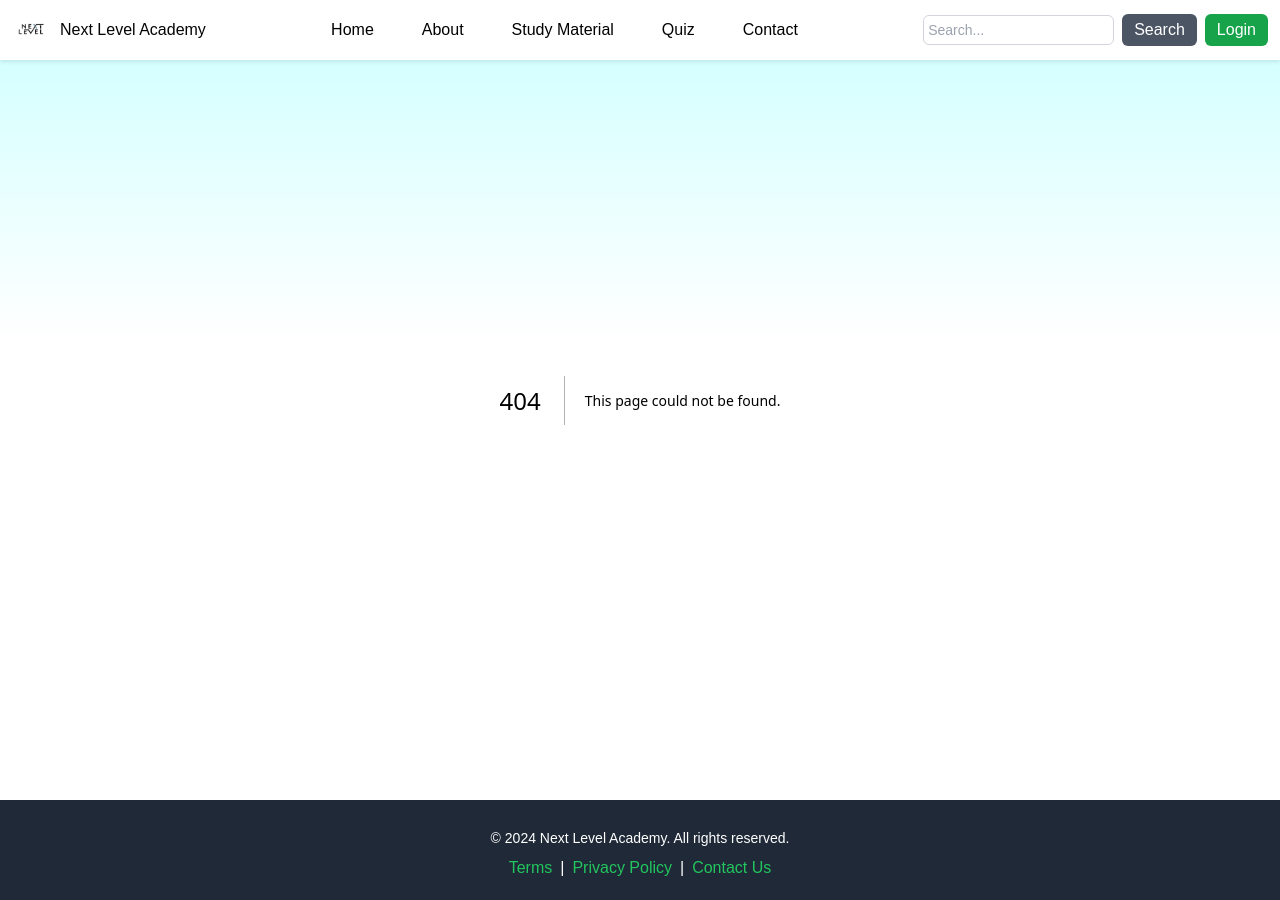
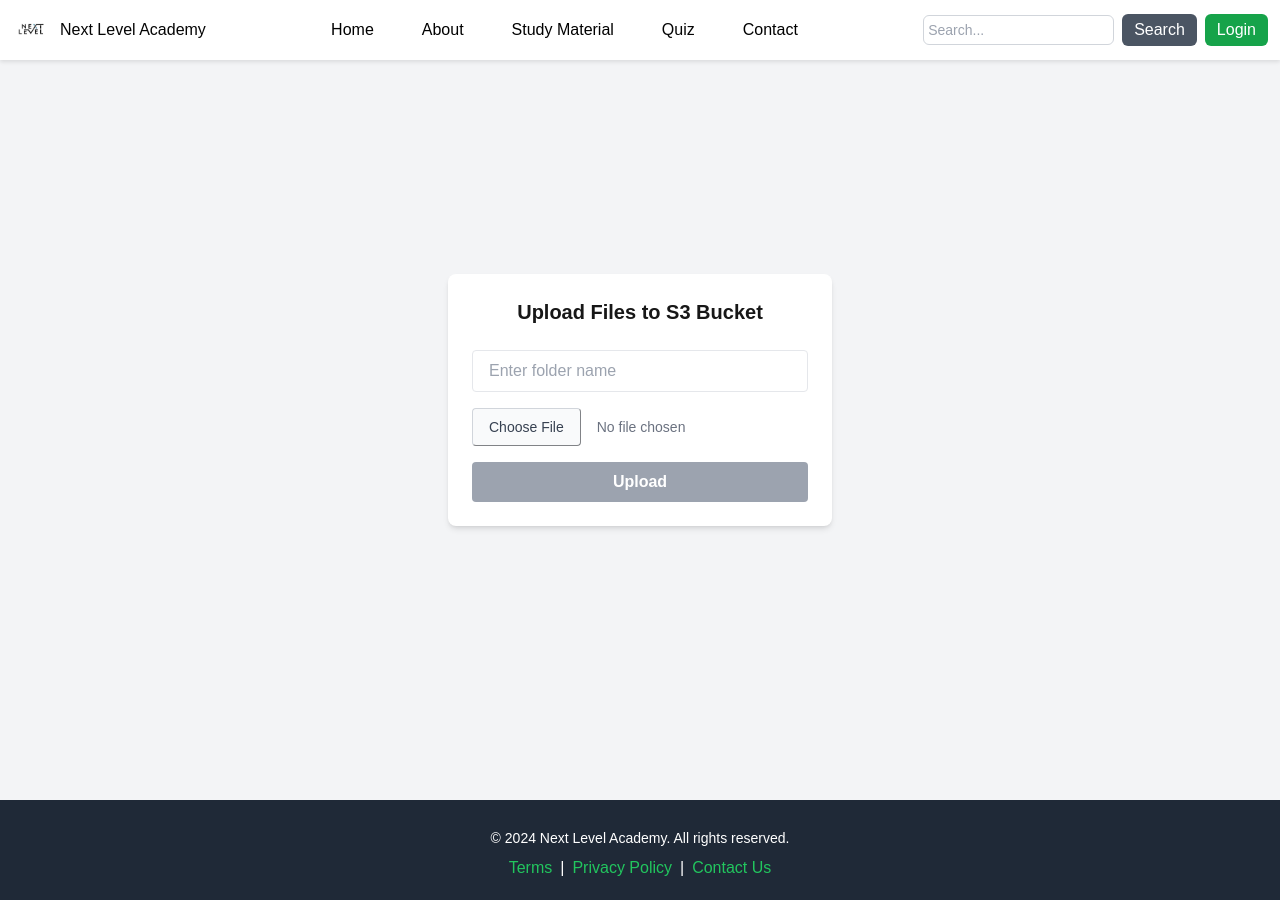
Before and after one commit to mkv4540/nextlevel, a Next.js app in the folder next_level/: page /admin in a window 1280 px wide. Before the commit this address had no page. Built offline with nearby package versions, Linux system fonts and the light colour scheme.

Commit message:
adding admin page

```diff
--- /dev/null
+++ b/next_level/src/app/admin/page.js
@@ -0,0 +1,12 @@
+import React from 'react';
+import AdminCard from '../../components/AdminCard';
+
+const AdminPage = () => {
+  return (
+    <div className="min-h-screen bg-gray-100 flex items-center justify-center">
+      <AdminCard />
+    </div>
+  );
+};
+
+export default AdminPage;
--- /dev/null
+++ b/next_level/src/app/api/upload/route.js
@@ -0,0 +1,71 @@
+import { NextResponse } from "next/server";
+import { S3Client, PutObjectCommand, HeadObjectCommand } from "@aws-sdk/client-s3";
+
+const s3Client = new S3Client({
+  region: "ap-south-1",
+  credentials: {
+    accessKeyId: "AKIAWQUOZH5VCL33PTO6",
+    secretAccessKey: "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",
+  },
+});
+
+async function uploadFileToS3(fileBuffer, fileName, folderName) {
+  const folderPath = `${folderName}/`;
+  const filePath = `${folderPath}${fileName}`;
+
+  // Check if folder exists (optional as S3 doesn't have real folders)
+  try {
+    const command = new HeadObjectCommand({
+      Bucket: "nextlevel-classnotes",
+      Key: folderPath,
+    });
+    await s3Client.send(command);
+  } catch (err) {
+    // Create folder if it doesn't exist
+    if (err.$metadata.httpStatusCode === 404) {
+      const createFolderCommand = new PutObjectCommand({
+        Bucket: "nextlevel-classnotes",
+        Key: folderPath,
+        Body: "",
+      });
+      await s3Client.send(createFolderCommand);
+    } else {
+      throw err;
+    }
+  }
+
+  // Upload file
+  const uploadCommand = new PutObjectCommand({
+    Bucket: "nextlevel-classnotes",
+    Key: filePath,
+    Body: fileBuffer,
+    ContentType: "application/pdf", // Assuming it's a PDF file
+  });
+
+  await s3Client.send(uploadCommand);
+  return filePath;
+}
+
+export async function POST(request) {
+  try {
+    const formData = await request.formData();
+    const file = formData.get("file");
+    const folderName = formData.get("folderName");
+
+    if (!file || !folderName) {
+      return NextResponse.json(
+        { error: "Both file and folder name are required" },
+        { status: 400 }
+      );
+    }
+
+    const fileBuffer = Buffer.from(await file.arrayBuffer());
+    const fileName = file.name;
+    const filePath = await uploadFileToS3(fileBuffer, fileName, folderName);
+
+    return NextResponse.json({ success: true, fileName: filePath });
+  } catch (error) {
+    console.log(error);
+    return NextResponse.json({ error: "Error uploading file" });
+  }
+}
--- /dev/null
+++ b/next_level/src/components/AdminCard.js
@@ -0,0 +1,144 @@
+// "use client";
+// import { useState } from "react";
+
+// const UploadForm = () => {
+//   const [file, setFile] = useState(null);
+//   const [uploading, setUploading] = useState(false);
+
+//   const handleFileChange = (e) => {
+//     setFile(e.target.files[0]);
+//   };
+
+//   const handleSubmit = async (e) => {
+//     e.preventDefault();
+//     if (!file) return;
+
+//     setUploading(true);
+//     const formData = new FormData();
+//     formData.append("file", file);
+
+//     try {
+//       const response = await fetch("/api/upload", {
+//         method: "POST",
+//         body: formData,
+//       });
+
+//       const data = await response.json();
+//       console.log(data.status);
+//       setUploading(false);
+//     } catch (error) {
+//       console.log(error);
+//       setUploading(false);
+//     }
+//   };
+
+//   return (
+//     <div className="flex justify-center items-center min-h-screen">
+//       <div className="bg-white shadow-md rounded-lg p-6 w-96">
+//         <h1 className="text-xl font-bold text-center mb-6">Upload Files to S3 Bucket</h1>
+
+//         <form onSubmit={handleSubmit} className="flex flex-col items-center gap-4">
+//           <input
+//             type="file"
+//             onChange={handleFileChange}
+//             className="block w-full text-sm text-gray-500 file:mr-4 file:py-2 file:px-4 file:rounded file:border file:border-gray-300 file:bg-gray-50 file:text-gray-700 hover:file:bg-gray-100"
+//           />
+//           <button
+//             type="submit"
+//             disabled={!file || uploading}
+//             className={`w-full py-2 rounded text-white font-semibold ${
+//               uploading || !file
+//                 ? "bg-gray-400 cursor-not-allowed"
+//                 : "bg-red-500 hover:bg-red-600"
+//             }`}
+//           >
+//             {uploading ? "Uploading..." : "Upload"}
+//           </button>
+//         </form>
+//       </div>
+//     </div>
+//   );
+// };
+
+// export default UploadForm;
+
+
+
+
+
+"use client";
+import { useState } from "react";
+
+const UploadForm = () => {
+  const [file, setFile] = useState(null);
+  const [folderName, setFolderName] = useState("");
+  const [uploading, setUploading] = useState(false);
+
+  const handleFileChange = (e) => {
+    setFile(e.target.files[0]);
+  };
+
+  const handleSubmit = async (e) => {
+    e.preventDefault();
+    if (!file || !folderName) return;
+
+    setUploading(true);
+    const formData = new FormData();
+    formData.append("file", file);
+    formData.append("folderName", folderName);
+
+    try {
+      const response = await fetch("/api/upload", {
+        method: "POST",
+        body: formData,
+      });
+
+      const data = await response.json();
+      if (data.success) {
+        console.log(`File uploaded to folder: ${data.fileName}`);
+      } else {
+        console.error("Error:", data.error);
+      }
+      setUploading(false);
+    } catch (error) {
+      console.log(error);
+      setUploading(false);
+    }
+  };
+
+  return (
+    <div className="flex justify-center items-center min-h-screen">
+      <div className="bg-white shadow-md rounded-lg p-6 w-96">
+        <h1 className="text-xl font-bold text-center mb-6">Upload Files to S3 Bucket</h1>
+
+        <form onSubmit={handleSubmit} className="flex flex-col items-center gap-4">
+          <input
+            type="text"
+            value={folderName}
+            onChange={(e) => setFolderName(e.target.value)}
+            placeholder="Enter folder name"
+            className="w-full px-4 py-2 border rounded text-gray-700"
+          />
+          <input
+            type="file"
+            onChange={handleFileChange}
+            className="block w-full text-sm text-gray-500 file:mr-4 file:py-2 file:px-4 file:rounded file:border file:border-gray-300 file:bg-gray-50 file:text-gray-700 hover:file:bg-gray-100"
+          />
+          <button
+            type="submit"
+            disabled={!file || !folderName || uploading}
+            className={`w-full py-2 rounded text-white font-semibold ${
+              uploading || !file || !folderName
+                ? "bg-gray-400 cursor-not-allowed"
+                : "bg-red-500 hover:bg-red-600"
+            }`}
+          >
+            {uploading ? "Uploading..." : "Upload"}
+          </button>
+        </form>
+      </div>
+    </div>
+  );
+};
+
+export default UploadForm;
```
